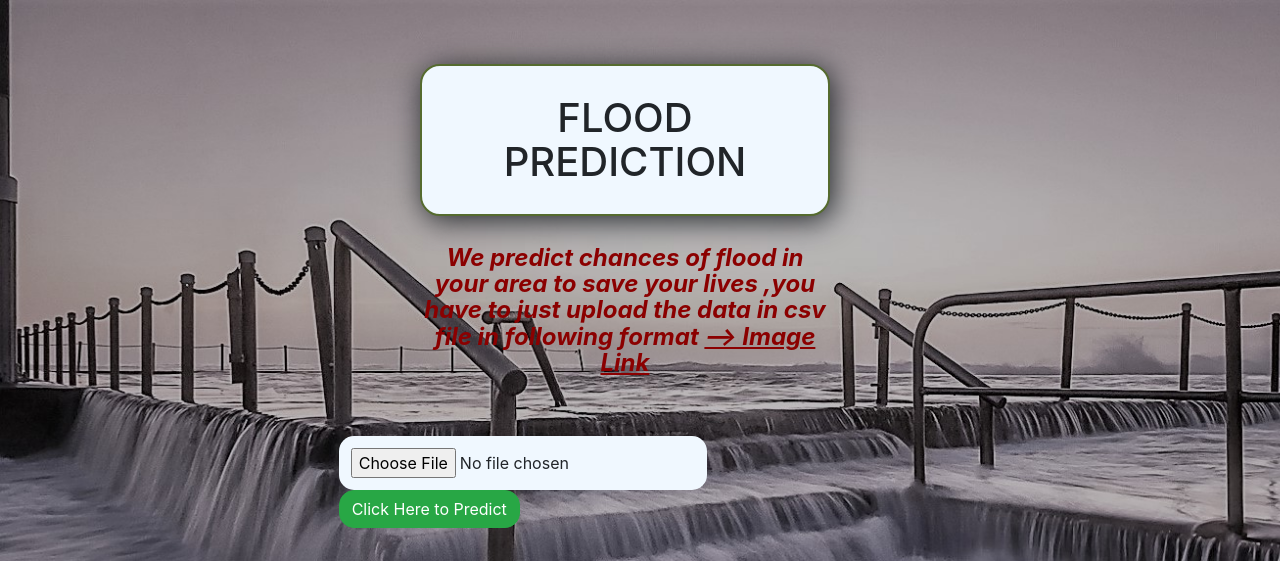
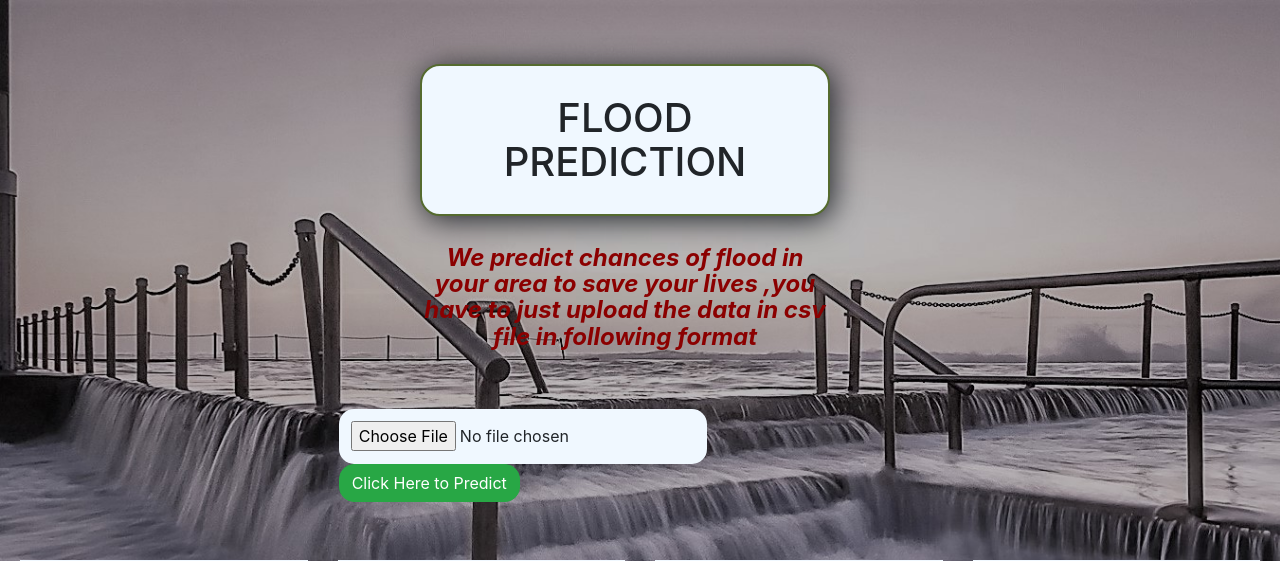
Before and after one commit to yogi9879/Final, a Flask app: page / in a window 1280 px wide. Shown: the top 561 px of the page. Run offline with Flask 2, Linux system fonts and the light colour scheme; some libraries are stand-ins or nearby versions.

Commit message:
Update index.html

```diff
--- a/templates/index.html
+++ b/templates/index.html
@@ -22,7 +22,7 @@
             <h5 class="panel-title">
                 We predict chances of flood in your area to save your lives
                 ,you have to just upload the data in csv file in following format
-                <a target="_blank" href="./index.html/wallpaper.jpg" class="image_link"> --> Image Link</a>
+
             </h5>
         </div>
     </div>
```
